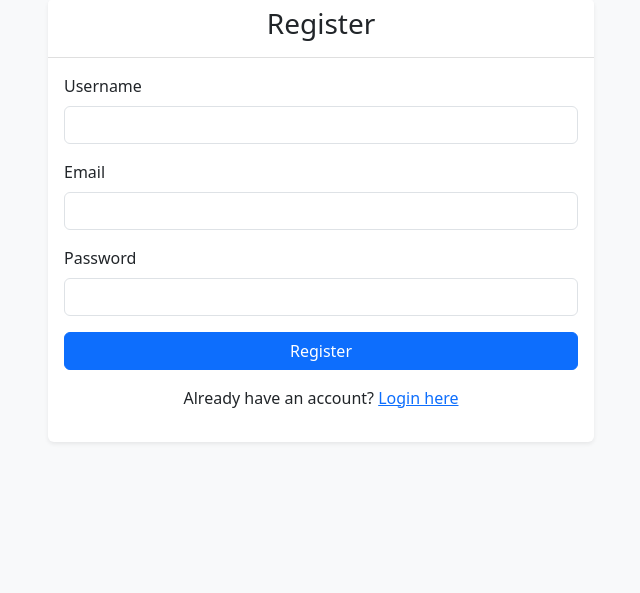
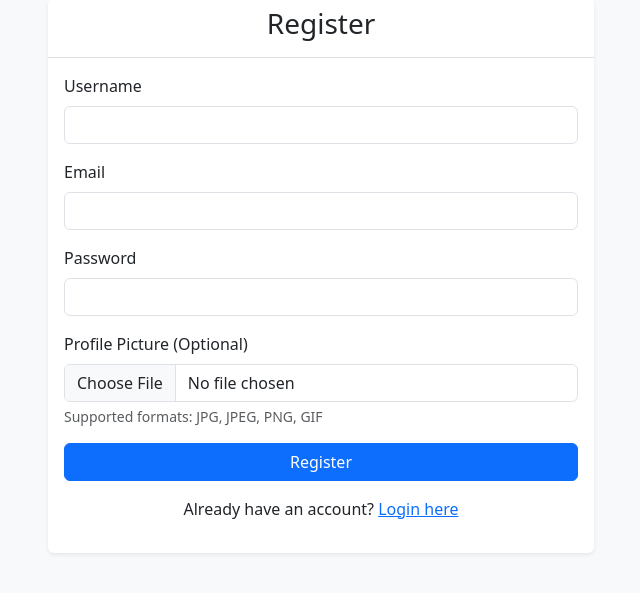
Before and after one commit to nityareedy/finance-app, a Flask app: page /register in a window 1280 px wide. Shown: the part 81-674 px from the top of the page, without its empty margins (319-959 px from the left). Run offline with Flask 3, Linux system fonts and the light colour scheme; some libraries are stand-ins or nearby versions.

Commit message:
Add profile picture functionality

```diff
--- a/finance_app/auth/routes.py
+++ b/finance_app/auth/routes.py
@@ -1,8 +1,13 @@
-from flask import render_template, redirect, url_for, flash, request
+import os
+from flask import render_template, redirect, url_for, flash, request, current_app
 from flask_login import login_user, logout_user, login_required, current_user
+from werkzeug.utils import secure_filename
 from . import bp
 from ..models import User
 from .. import db
+
+def allowed_file(filename):
+    return '.' in filename and filename.rsplit('.', 1)[1].lower() in {'png', 'jpg', 'jpeg', 'gif'}
 
 @bp.route('/login', methods=['GET', 'POST'])
 def login():
@@ -26,6 +31,15 @@ def register():
     if request.method == 'POST':
         user = User(username=request.form['username'], email=request.form['email'])
         user.set_password(request.form['password'])
+
+        # Handle profile picture upload
+        if 'profile_picture' in request.files:
+            file = request.files['profile_picture']
+            if file and allowed_file(file.filename):
+                filename = secure_filename(file.filename)
+                file.save(os.path.join(current_app.config['UPLOAD_FOLDER'], filename))
+                user.profile_picture = filename
+
         db.session.add(user)
         db.session.commit()
         flash('Registration successful!')
@@ -37,3 +51,16 @@ def register():
 def logout():
     logout_user()
     return redirect(url_for('main.index'))
+
+@bp.route('/update_profile', methods=['POST'])
+@login_required
+def update_profile():
+    if 'profile_picture' in request.files:
+        file = request.files['profile_picture']
+        if file and allowed_file(file.filename):
+            filename = secure_filename(file.filename)
+            file.save(os.path.join(current_app.config['UPLOAD_FOLDER'], filename))
+            current_user.profile_picture = filename
+            db.session.commit()
+            flash('Profile picture updated successfully!')
+    return redirect(url_for('main.index'))
--- a/finance_app/config.py
+++ b/finance_app/config.py
@@ -6,3 +6,5 @@ class Config:
     SQLALCHEMY_DATABASE_URI = os.environ.get('DATABASE_URL') or 'sqlite:///finance.db'
     SQLALCHEMY_TRACK_MODIFICATIONS = False
     PERMANENT_SESSION_LIFETIME = timedelta(days=7)
+    UPLOAD_FOLDER = os.path.join(os.path.dirname(os.path.dirname(__file__)), 'static', 'profile_pics')
+    MAX_CONTENT_LENGTH = 16 * 1024 * 1024  # 16MB max file size
--- a/finance_app/models.py
+++ b/finance_app/models.py
@@ -8,6 +8,7 @@ class User(UserMixin, db.Model):
     username = db.Column(db.String(64), unique=True, index=True)
     email = db.Column(db.String(120), unique=True, index=True)
     password_hash = db.Column(db.String(128))
+    profile_picture = db.Column(db.String(200), default='default.jpg')
     transactions = db.relationship('Transaction', backref='user', lazy='dynamic')
 
     def set_password(self, password):
--- a/finance_app/static/css/style.css
+++ b/finance_app/static/css/style.css
@@ -40,6 +40,18 @@ body {
     border-radius: 0.25rem;
 }
 
+/* Profile Picture Styles */
+.navbar .profile-picture {
+    width: 32px;
+    height: 32px;
+    object-fit: cover;
+    border: 2px solid rgba(255,255,255,0.5);
+}
+
+.dropdown-menu {
+    min-width: 250px;
+}
+
 /* Custom scrollbar */
 ::-webkit-scrollbar {
     width: 8px;
--- a/finance_app/templates/auth/register.html
+++ b/finance_app/templates/auth/register.html
@@ -10,7 +10,7 @@
                 <h3 class="text-center">Register</h3>
             </div>
             <div class="card-body">
-                <form method="POST">
+                <form method="POST" enctype="multipart/form-data">
                     <div class="mb-3">
                         <label for="username" class="form-label">Username</label>
                         <input type="text" class="form-control" id="username" name="username" required>
@@ -22,6 +22,11 @@
                     <div class="mb-3">
                         <label for="password" class="form-label">Password</label>
                         <input type="password" class="form-control" id="password" name="password" required>
+                    </div>
+                    <div class="mb-3">
+                        <label for="profile_picture" class="form-label">Profile Picture (Optional)</label>
+                        <input type="file" class="form-control" id="profile_picture" name="profile_picture" accept="image/*">
+                        <div class="form-text">Supported formats: JPG, JPEG, PNG, GIF</div>
                     </div>
                     <div class="d-grid">
                         <button type="submit" class="btn btn-primary">Register</button>
--- a/finance_app/templates/base.html
+++ b/finance_app/templates/base.html
@@ -28,11 +28,27 @@
                 </ul>
                 <ul class="navbar-nav">
                     {% if current_user.is_authenticated %}
-                    <li class="nav-item">
-                        <span class="nav-link">Welcome, {{ current_user.username }}</span>
-                    </li>
-                    <li class="nav-item">
-                        <a class="nav-link" href="{{ url_for('auth.logout') }}">Logout</a>
+                    <li class="nav-item dropdown">
+                        <a class="nav-link dropdown-toggle" href="#" id="navbarDropdown" role="button" data-bs-toggle="dropdown">
+                            <img src="{{ url_for('static', filename='profile_pics/' + current_user.profile_picture) }}"
+                                 alt="Profile"
+                                 class="rounded-circle me-2"
+                                 style="width: 32px; height: 32px; object-fit: cover;">
+                            {{ current_user.username }}
+                        </a>
+                        <ul class="dropdown-menu dropdown-menu-end">
+                            <li>
+                                <form action="{{ url_for('auth.update_profile') }}" method="POST" enctype="multipart/form-data" class="p-3">
+                                    <div class="mb-3">
+                                        <label for="profile_picture" class="form-label">Update Profile Picture</label>
+                                        <input type="file" class="form-control" id="profile_picture" name="profile_picture" accept="image/*">
+                                    </div>
+                                    <button type="submit" class="btn btn-primary btn-sm">Update</button>
+                                </form>
+                            </li>
+                            <li><hr class="dropdown-divider"></li>
+                            <li><a class="dropdown-item" href="{{ url_for('auth.logout') }}">Logout</a></li>
+                        </ul>
                     </li>
                     {% else %}
                     <li class="nav-item">
```
Also changed, not shown: migrations/versions/b3d4d6b174b6_add_profile_picture_field.py (added, +32 -0 lines), finance_app/static/profile_pics/default.jpg (added).
